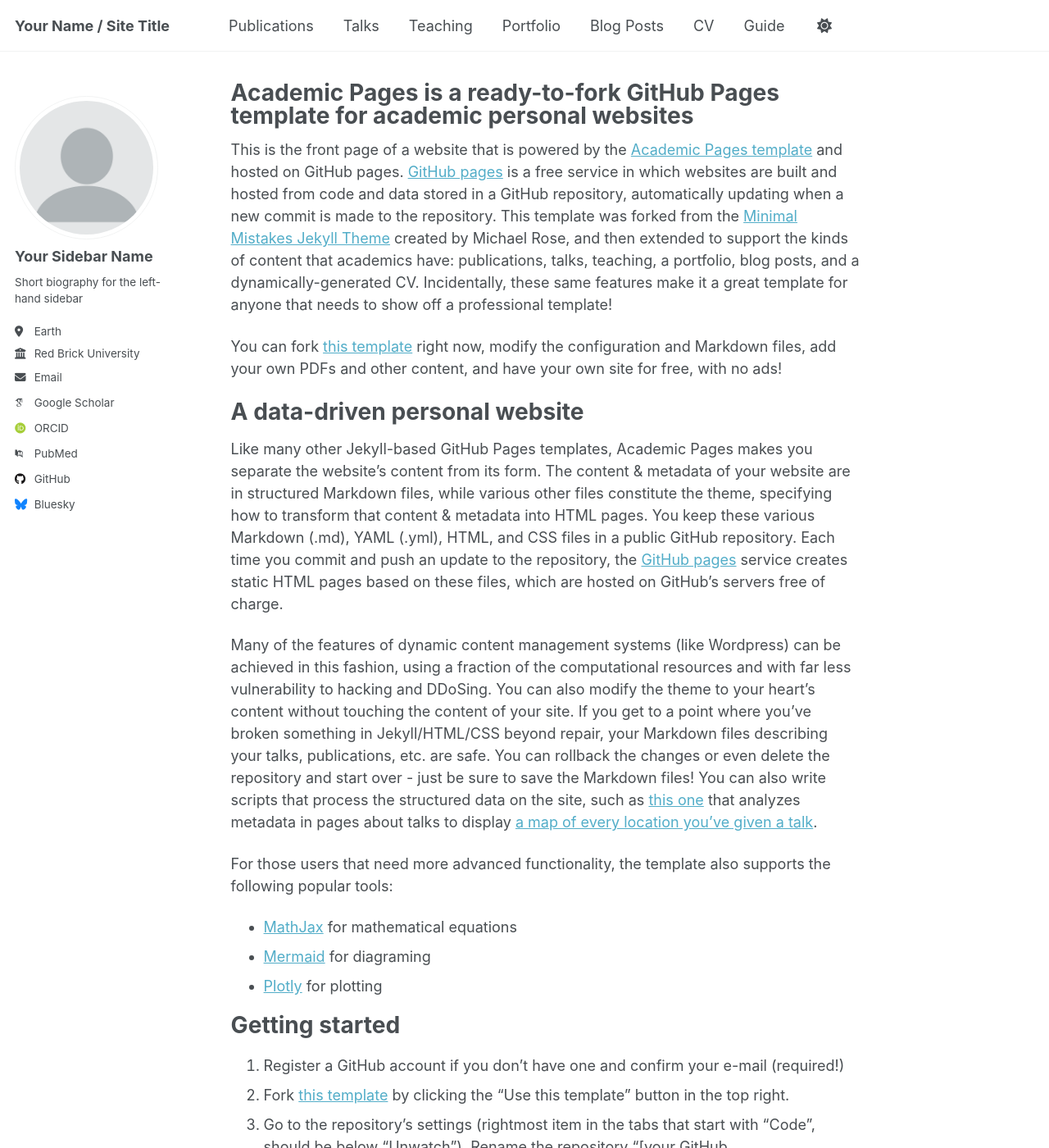
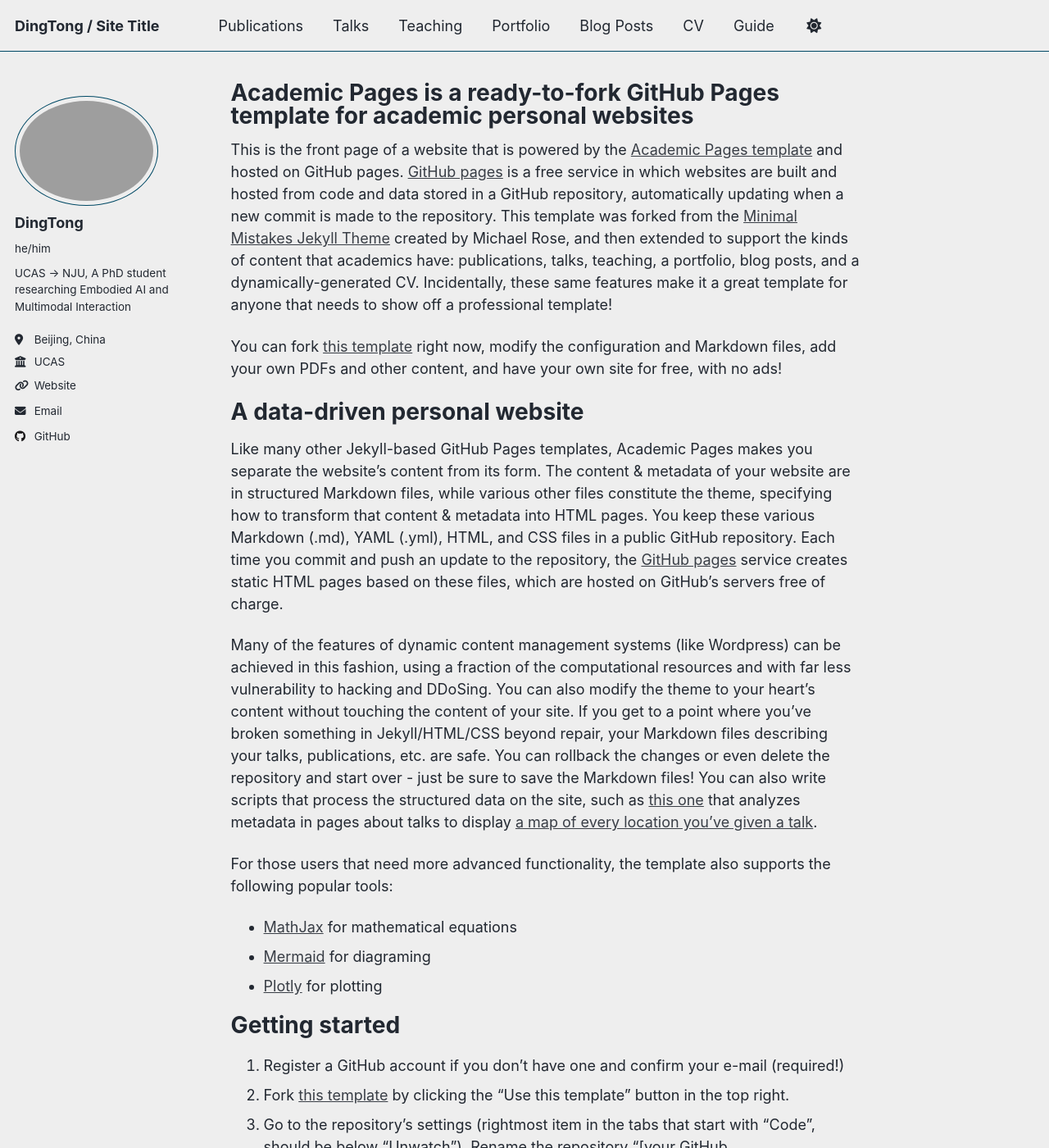
Before and after one commit to BertDingDong/BertDingDong.github.io, a Jekyll site: the page built from _pages/about.md, in a window 1280 px wide and 1400 px high. Shown: the whole window at 82% size. Built offline with Jekyll 4.4.1, drawn with Linux system fonts in a browser that asks for light colours; some web fonts are replaced; a script that is not in the unit is left out; some of the changed text lies outside the part shown.

Commit message:
Revise _config.yml

```diff
--- a/_config.yml
+++ b/_config.yml
@@ -8,39 +8,39 @@
 
 # Basic Site Settings
 locale                   : "en-US"
-site_theme               : "default" # Currently available options are "default", "air"
-title                    : "Your Name / Site Title"
+site_theme               : "air" # Currently available options are "default", "air"
+title                    : "DingTong / Site Title"
 title_separator          : "-"
-name                     : &name "Your Name"
-description              : &description "Your Name's academic portfolio"   # Update this with a general description of your site, this is the default if not overridden by a page
-url                      : https://academicpages.github.io # The base hostname & protocol for your site e.g. "https://[your GitHub username].github.io",
+name                     : &name "DingTong"
+description              : &description "DingTong's academic portfolio"   # Update this with a general description of your site, this is the default if not overridden by a page
+url                      : https://BertDingDong.github.io # The base hostname & protocol for your site e.g. "https://[your GitHub username].github.io",
                                                            # or if you already have some other page hosted on Github then use "https://[your GitHub username].github.io/[Your Repo Name]"
 baseurl                  : "" # the subpath of your site, e.g. "/blog"
-repository               : "academicpages/academicpages.github.io"
+repository               : "BertDingDong/BertDingDong.github.io"
 
 # Site Author - The following control what appear as part of the author content on the side bar.
 #               If a field is blank the icon and link will not appear, otherwise it will be shown.
 #               Additional customization can be done by editing /_includes/author-profile.html
 author:
   # Biographic information
-  avatar           : "profile.png"
-  name             : "Your Sidebar Name"
-  pronouns         : # example: "she/her"
-  bio              : "Short biography for the left-hand sidebar"
-  location         : "Earth"
-  employer         : "Red Brick University"
-  uri              : # URL
-  email            : "none@example.org"
+  avatar           : "fake_photo.jpg"
+  name             : "DingTong"
+  pronouns         : "he/him" # e.g., "he/him", "she/her", "they/them"
+  bio              : "UCAS -> NJU, A PhD student researching Embodied AI and Multimodal Interaction"
+  location         : "Beijing, China"
+  employer         : "UCAS"
+  uri              : "https://bertdingdong.github.io"
+  email            : "dingtong22@mails.ucas.ac.cn"
 
   # Academic websites
   academia         : # URL
   arxiv            : # URL - Update with the correct link to your profile
-  googlescholar    : "https://scholar.google.com/citations?user=PS_CX0AAAAAJ"
+  googlescholar    : # URL - Update with the correct link to your profile
   inspire-hep      : # URL
   impactstory      : # URL
-  orcid            : "http://orcid.org/yourorcidurl"
+  orcid            : # URL - Update with your ORCID profile link
   semantic         : # URL
-  pubmed           : "https://www.ncbi.nlm.nih.gov/pubmed/?term=john+snow"
+  pubmed           : # URL
   researchgate     : # URL
   scopus           : # URL
 
@@ -48,13 +48,13 @@ author:
   bitbucket        : # Username - Update with your username on the site
   codepen          : # Username
   dribbble         : # Username
-  github           : "academicpages"
+  github           : "BertDingDong"
   kaggle           : # Username
   stackoverflow    : # User number or user number and name (i.e., use "1" or "1/jeff-atwood")
 
   # Social media
   artstation       : # Username
-  bluesky          : "bsky.app" # Replace this with you Bluesky username
+  bluesky          : # Username # Replace this with you Bluesky username
   facebook         : # Username
   flickr           : # Username
   foursquare       : # Username
@@ -80,13 +80,13 @@ author:
   zhihu            : # Username
 
 # Publication Category - The following the list of publication categories and their headings
-publication_category:
-  books:
-    title: 'Books'
-  manuscripts:
-    title: 'Journal Articles'
-  conferences:
-    title: 'Conference Papers'
+# publication_category:
+#   books:
+#     title: 'Books'
+#   manuscripts:
+#     title: 'Journal Articles'
+#   conferences:
+#     title: 'Conference Papers'
 
 # Site Settings
 teaser                   :  # filename of teaser fallback teaser image placed in /images/ for social media previews
```
